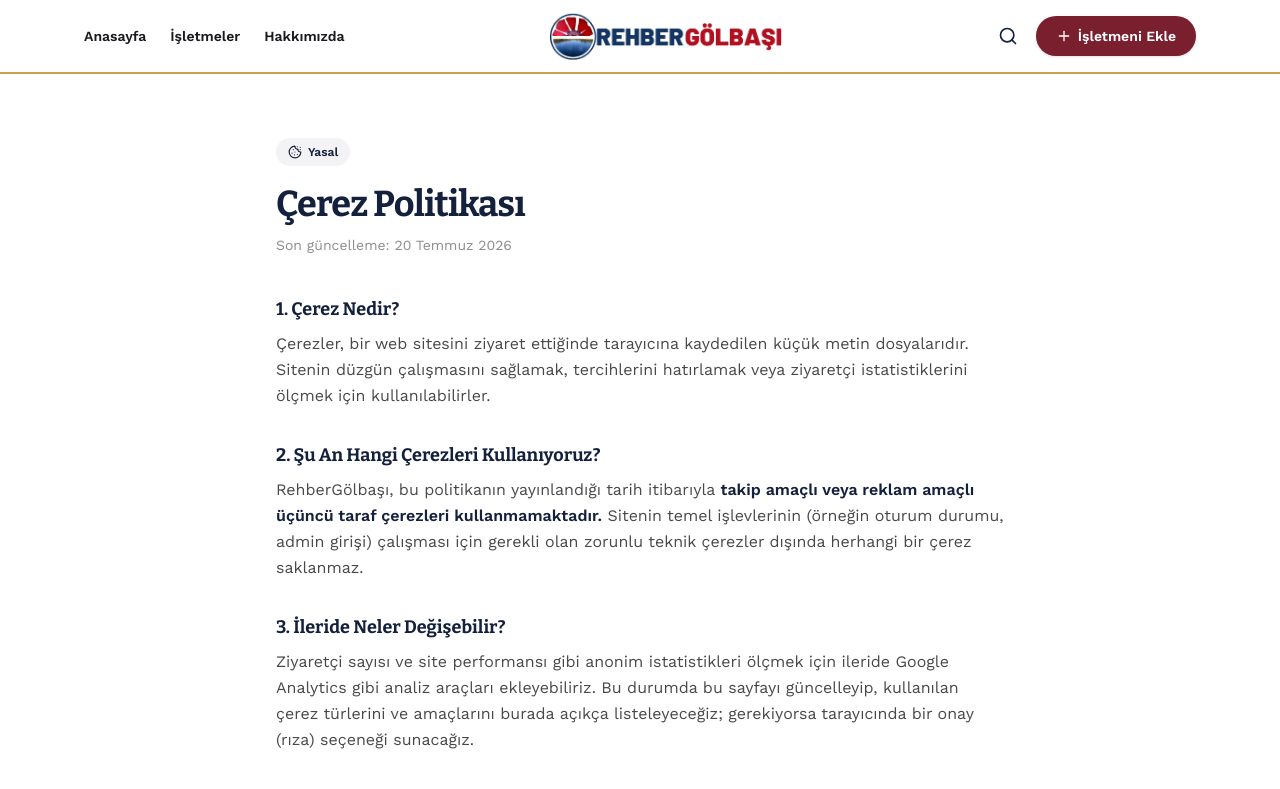
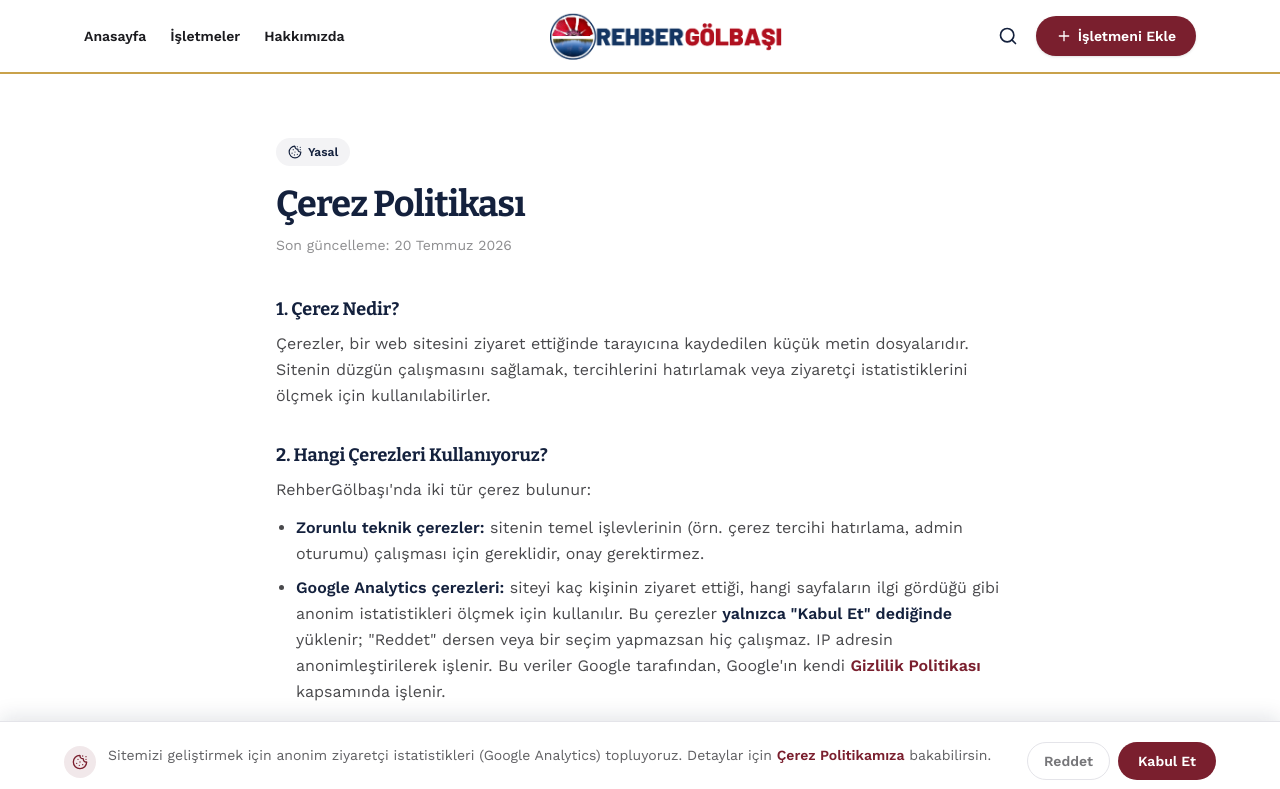
Before and after one commit to ustunbasmc/rehbergolbasi, a Next.js app: page /cerez-politikasi in a window 1280 px wide. Shown: the top 789 px of the page. Built offline with nearby package versions, Linux system fonts and the light colour scheme.

Commit message:
Analytics ve cerez onayi eklendi

```diff
--- a/src/app/cerez-politikasi/page.tsx
+++ b/src/app/cerez-politikasi/page.tsx
@@ -30,41 +30,51 @@ export default function CerezPolitikasiPage() {
         </section>
 
         <section>
-          <h2 className="mb-2 font-display text-lg font-bold text-navy">2. Şu An Hangi Çerezleri Kullanıyoruz?</h2>
+          <h2 className="mb-2 font-display text-lg font-bold text-navy">
+            2. Hangi Çerezleri Kullanıyoruz?
+          </h2>
+          <p className="mb-3">
+            RehberGölbaşı&apos;nda iki tür çerez bulunur:
+          </p>
+          <ul className="ml-5 list-disc space-y-2">
+            <li>
+              <span className="font-semibold text-navy">Zorunlu teknik çerezler:</span> sitenin
+              temel işlevlerinin (örn. çerez tercihi hatırlama, admin oturumu) çalışması
+              için gereklidir, onay gerektirmez.
+            </li>
+            <li>
+              <span className="font-semibold text-navy">Google Analytics çerezleri:</span> siteyi
+              kaç kişinin ziyaret ettiği, hangi sayfaların ilgi gördüğü gibi anonim
+              istatistikleri ölçmek için kullanılır. Bu çerezler{" "}
+              <span className="font-semibold text-navy">yalnızca &quot;Kabul Et&quot; dediğinde</span>{" "}
+              yüklenir; &quot;Reddet&quot; dersen veya bir seçim yapmazsan hiç çalışmaz. IP
+              adresin anonimleştirilerek işlenir. Bu veriler Google tarafından, Google&apos;ın
+              kendi{" "}
+              <a
+                href="https://policies.google.com/privacy"
+                target="_blank"
+                rel="noopener noreferrer"
+                className="font-semibold text-bordo hover:underline"
+              >
+                Gizlilik Politikası
+              </a>{" "}
+              kapsamında işlenir.
+            </li>
+          </ul>
+        </section>
+
+        <section>
+          <h2 className="mb-2 font-display text-lg font-bold text-navy">3. Tercihini Değiştirmek</h2>
           <p>
-            RehberGölbaşı, bu politikanın yayınlandığı tarih itibarıyla{" "}
-            <span className="font-semibold text-navy">
-              takip amaçlı veya reklam amaçlı üçüncü taraf çerezleri kullanmamaktadır.
-            </span>{" "}
-            Sitenin temel işlevlerinin (örneğin oturum durumu, admin girişi) çalışması
-            için gerekli olan zorunlu teknik çerezler dışında herhangi bir çerez
-            saklanmaz.
+            Onay tercihini istediğin zaman değiştirebilirsin: tarayıcı geçmişini/site
+            verilerini temizleyerek onay bildirimini tekrar tetikleyebilir, ya da
+            tarayıcı ayarlarından çerezleri tamamen engelleyebilirsin. Reddetmen,
+            sitenin temel işlevlerini kullanmanı engellemez.
           </p>
         </section>
 
         <section>
-          <h2 className="mb-2 font-display text-lg font-bold text-navy">3. İleride Neler Değişebilir?</h2>
-          <p>
-            Ziyaretçi sayısı ve site performansı gibi anonim istatistikleri ölçmek
-            için ileride Google Analytics gibi analiz araçları ekleyebiliriz. Bu
-            durumda bu sayfayı güncelleyip, kullanılan çerez türlerini ve amaçlarını
-            burada açıkça listeleyeceğiz; gerekiyorsa tarayıcında bir onay
-            (rıza) seçeneği sunacağız.
-          </p>
-        </section>
-
-        <section>
-          <h2 className="mb-2 font-display text-lg font-bold text-navy">4. Çerezleri Nasıl Kontrol Edebilirsin?</h2>
-          <p>
-            Çoğu tarayıcı, çerezleri otomatik olarak kabul edecek şekilde
-            ayarlanmıştır. Tarayıcı ayarlarından mevcut çerezleri silebilir veya
-            yeni çerezlerin kaydedilmesini engelleyebilirsin; ancak bu, bazı site
-            özelliklerinin beklendiği gibi çalışmamasına yol açabilir.
-          </p>
-        </section>
-
-        <section>
-          <h2 className="mb-2 font-display text-lg font-bold text-navy">5. Daha Fazla Bilgi</h2>
+          <h2 className="mb-2 font-display text-lg font-bold text-navy">4. Daha Fazla Bilgi</h2>
           <p>
             Kişisel verilerinin nasıl işlendiği hakkında daha fazla bilgi için{" "}
             <a href="/gizlilik-politikasi" className="font-semibold text-bordo hover:underline">
--- a/src/app/layout.tsx
+++ b/src/app/layout.tsx
@@ -2,6 +2,7 @@ import type { Metadata } from "next";
 import { Bitter, Work_Sans, IBM_Plex_Mono } from "next/font/google";
 import "./globals.css";
 import SiteChrome from "@/components/SiteChrome";
+import CookieConsent from "@/components/CookieConsent";
 
 const bitter = Bitter({
   variable: "--font-display",
@@ -91,6 +92,7 @@ export default function RootLayout({
           dangerouslySetInnerHTML={{ __html: JSON.stringify(jsonLd) }}
         />
         <SiteChrome>{children}</SiteChrome>
+        <CookieConsent />
       </body>
     </html>
   );
--- /dev/null
+++ b/src/components/CookieConsent.tsx
@@ -0,0 +1,87 @@
+"use client";
+
+import { useEffect, useState } from "react";
+import Link from "next/link";
+import Script from "next/script";
+import { Cookie } from "lucide-react";
+
+const GA_ID = "G-L482G7RJWM";
+const STORAGE_KEY = "rehbergolbasi_cookie_consent";
+
+export default function CookieConsent() {
+  const [consent, setConsent] = useState<"accepted" | "rejected" | null>(null);
+  const [showBanner, setShowBanner] = useState(false);
+
+  useEffect(() => {
+    const stored = localStorage.getItem(STORAGE_KEY) as "accepted" | "rejected" | null;
+    setConsent(stored);
+    if (!stored) setShowBanner(true);
+  }, []);
+
+  function accept() {
+    localStorage.setItem(STORAGE_KEY, "accepted");
+    setConsent("accepted");
+    setShowBanner(false);
+  }
+
+  function reject() {
+    localStorage.setItem(STORAGE_KEY, "rejected");
+    setConsent("rejected");
+    setShowBanner(false);
+  }
+
+  return (
+    <>
+      {consent === "accepted" && (
+        <>
+          <Script
+            src={`https://www.googletagmanager.com/gtag/js?id=${GA_ID}`}
+            strategy="afterInteractive"
+          />
+          <Script id="ga-init" strategy="afterInteractive">
+            {`
+              window.dataLayer = window.dataLayer || [];
+              function gtag(){dataLayer.push(arguments);}
+              gtag('js', new Date());
+              gtag('config', '${GA_ID}', { anonymize_ip: true });
+            `}
+          </Script>
+        </>
+      )}
+
+      {showBanner && (
+        <div className="fixed inset-x-0 bottom-0 z-[60] border-t border-line bg-white p-4 shadow-[0_-4px_20px_rgba(20,33,61,0.12)] sm:p-5">
+          <div className="mx-auto flex max-w-6xl flex-col items-center gap-4 sm:flex-row sm:justify-between">
+            <div className="flex items-start gap-3">
+              <span className="mt-0.5 flex h-8 w-8 shrink-0 items-center justify-center rounded-full bg-bordo/10 text-bordo">
+                <Cookie className="h-4 w-4" />
+              </span>
+              <p className="text-sm leading-relaxed text-ink/70">
+                Sitemizi geliştirmek için anonim ziyaretçi istatistikleri (Google Analytics)
+                topluyoruz. Detaylar için{" "}
+                <Link href="/cerez-politikasi" className="font-semibold text-bordo hover:underline">
+                  Çerez Politikamıza
+                </Link>{" "}
+                bakabilirsin.
+              </p>
+            </div>
+            <div className="flex shrink-0 gap-2">
+              <button
+                onClick={reject}
+                className="rounded-full border border-line px-4 py-2 text-sm font-semibold text-ink/60 hover:bg-offwhite"
+              >
+                Reddet
+              </button>
+              <button
+                onClick={accept}
+                className="rounded-full bg-bordo px-5 py-2 text-sm font-bold text-white hover:bg-bordo-dark"
+              >
+                Kabul Et
+              </button>
+            </div>
+          </div>
+        </div>
+      )}
+    </>
+  );
+}
```
